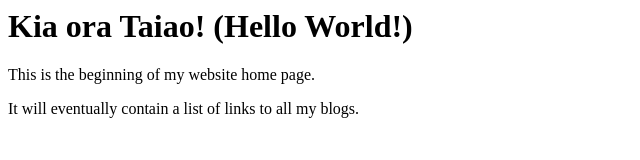
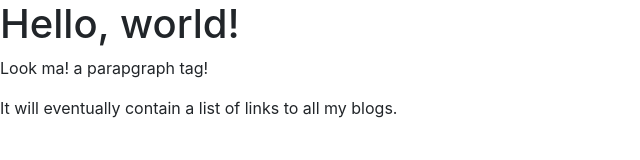
Before and after one commit to VereTindale/VereTindale.github.io, a plain HTML site: page index.html in a window 1280 px wide. Shown: the whole page, without its empty margins (0-640 px from the left). Drawn offline with nearby package versions, Linux system fonts and the light colour scheme.

Commit message:
add boiler bootstrap boilerplate with main.css

```diff
--- a/index.html
+++ b/index.html
@@ -1,9 +1,38 @@
-<html>
+<!doctype html>
+<html lang="en">
   <head>
-    <title>My blog</title>
+    <!-- Required meta tags -->
+    <meta charset="utf-8">
+    <meta name="viewport" content="width=device-width, initial-scale=1, shrink-to-fit=no">
+
+    <!-- Bootstrap CSS -->
+    <link rel="stylesheet" href="https://stackpath.bootstrapcdn.com/bootstrap/4.3.1/css/bootstrap.min.css" integrity="sha384-ggOyR0iXCbMQv3Xipma34MD+dH/1fQ784/j6cY/iJTQUOhcWr7x9JvoRxT2MZw1T" crossorigin="anonymous">
+    <link rel="stylesheet" href="styles/main.css">
+    <title>Hello, world!</title>
+  </head>
   <body>
-    <h1>Kia ora Taiao! (Hello World!)</h1>
-    <p> This is the beginning of my website home page.</p>
+    <h1>Hello, world!</h1>
+    <p>Look ma! a parapgraph tag!</p>
     <p> It will eventually contain a list of links to all my blogs. </p>
+
+
+
+
+
+
+
+
+
+
+
+
+
+
+
+
+
+    <script src="https://code.jquery.com/jquery-3.3.1.slim.min.js" integrity="sha384-q8i/X+965DzO0rT7abK41JStQIAqVgRVzpbzo5smXKp4YfRvH+8abtTE1Pi6jizo" crossorigin="anonymous"></script>
+    <script src="https://cdnjs.cloudflare.com/ajax/libs/popper.js/1.14.7/umd/popper.min.js" integrity="sha384-UO2eT0CpHqdSJQ6hJty5KVphtPhzWj9WO1clHTMGa3JDZwrnQq4sF86dIHNDz0W1" crossorigin="anonymous"></script>
+    <script src="https://stackpath.bootstrapcdn.com/bootstrap/4.3.1/js/bootstrap.min.js" integrity="sha384-JjSmVgyd0p3pXB1rRibZUAYoIIy6OrQ6VrjIEaFf/nJGzIxFDsf4x0xIM+B07jRM" crossorigin="anonymous"></script>
   </body>
 </html>
```
